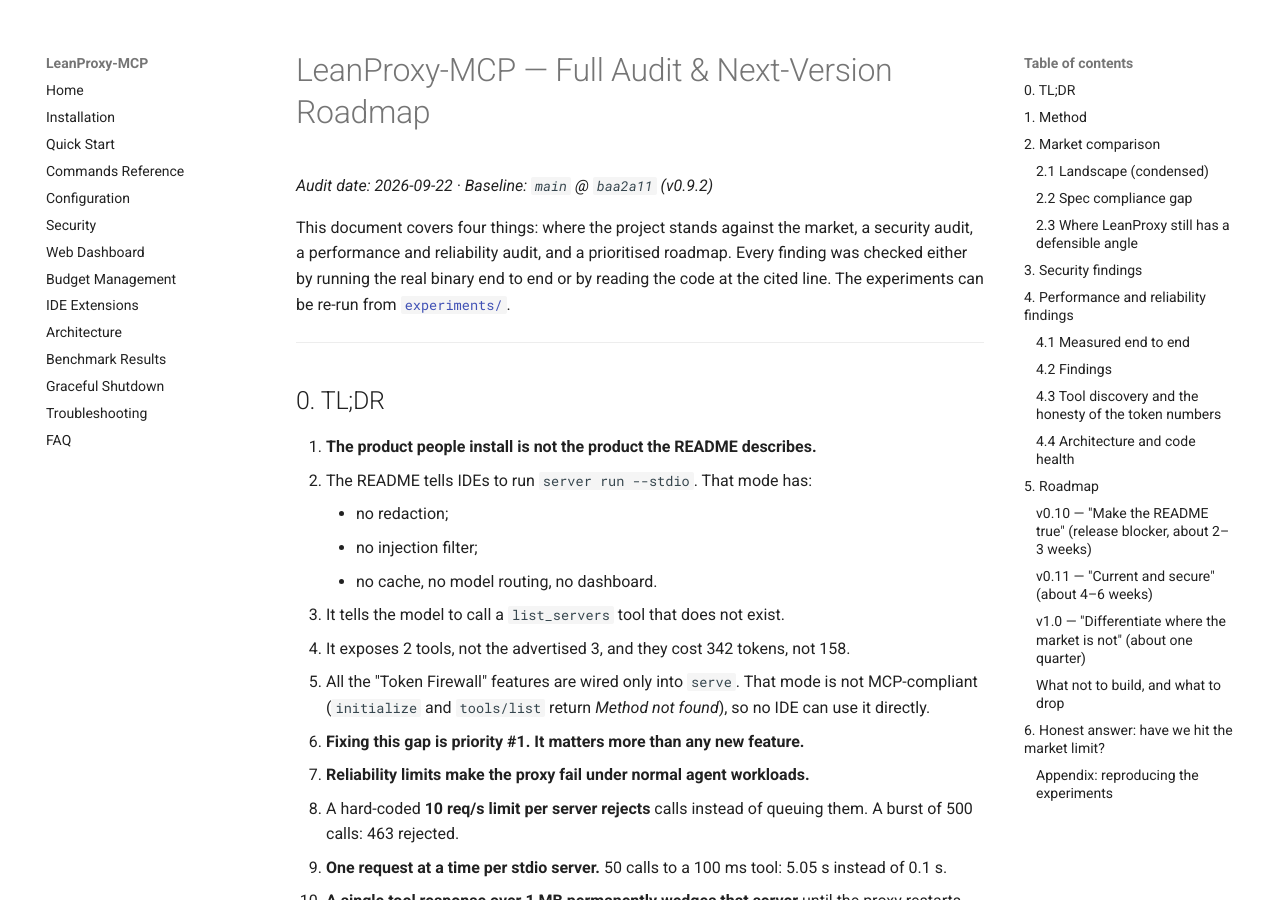
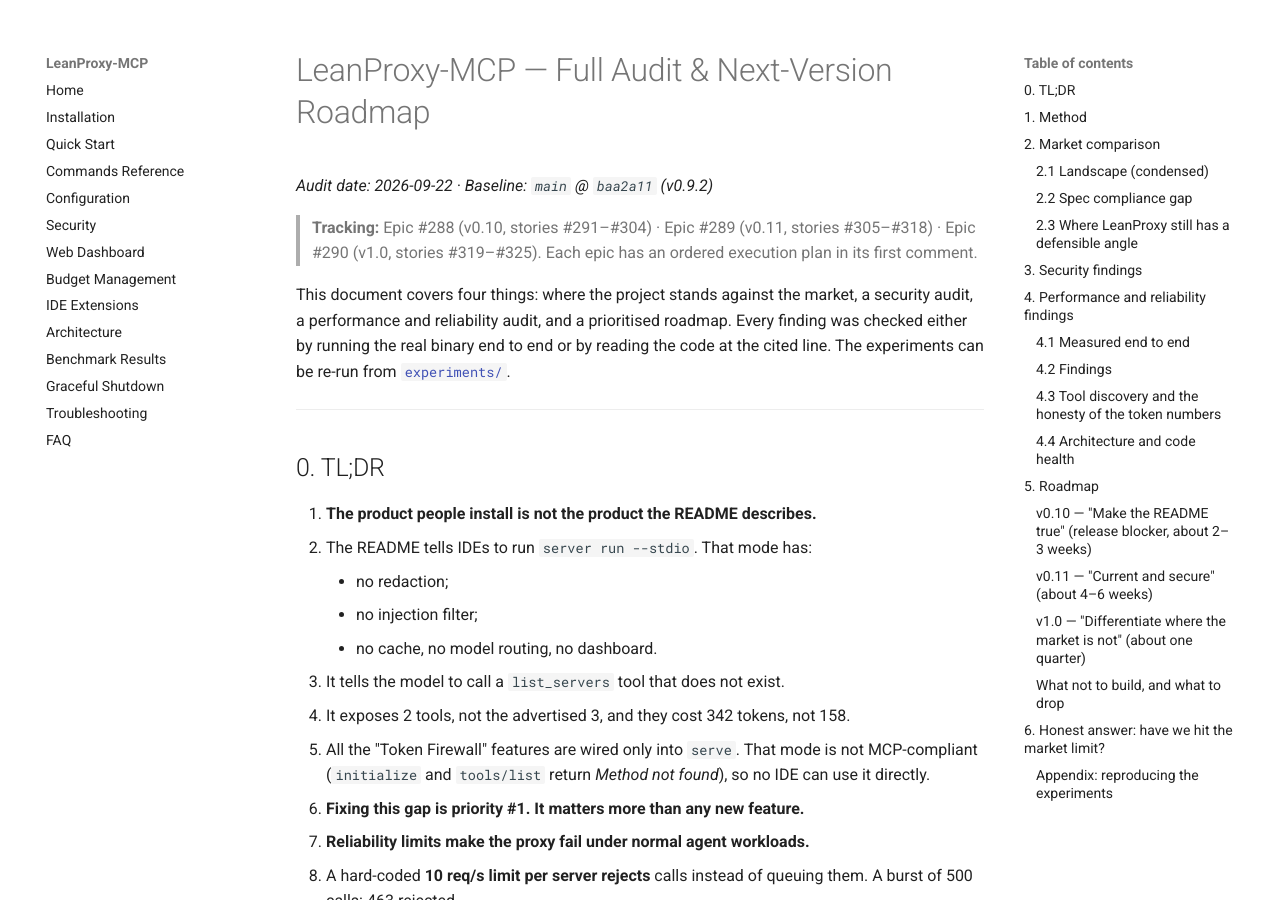
Before and after one commit to mmornati/leanproxy-mcp, an MkDocs documentation site: the page built from docs/audit/2026-09-audit-and-roadmap.md, in a window 1280 px wide and 900 px high. Built offline with MkDocs 1.6.1 and Material for MkDocs 9.7.7, drawn with Linux system fonts in a browser that asks for light colours; comment, search, counter and statistics services are not loaded.

Commit message:
docs(audit): link roadmap to tracking epics #288-#290
Co-Authored-By: Claude Opus 5.5 <noreply@anthropic.com>
Claude-Session: https://claude.ai/code/session_01RUSfnzHV9fcxL73bNFhpRp

```diff
--- a/docs/audit/2026-09-audit-and-roadmap.md
+++ b/docs/audit/2026-09-audit-and-roadmap.md
@@ -1,6 +1,8 @@
 # LeanProxy-MCP — Full Audit & Next-Version Roadmap
 
 *Audit date: 2026-09-22 · Baseline: `main` @ `baa2a11` (v0.9.2)*
+
+> **Tracking:** Epic #288 (v0.10, stories #291–#304) · Epic #289 (v0.11, stories #305–#318) · Epic #290 (v1.0, stories #319–#325). Each epic has an ordered execution plan in its first comment.
 
 This document covers four things: where the project stands against the market, a security audit, a performance and reliability audit, and a prioritised roadmap. Every finding was checked either by running the real binary end to end or by reading the code at the cited line. The experiments can be re-run from [`experiments/`](experiments/).
 
```
